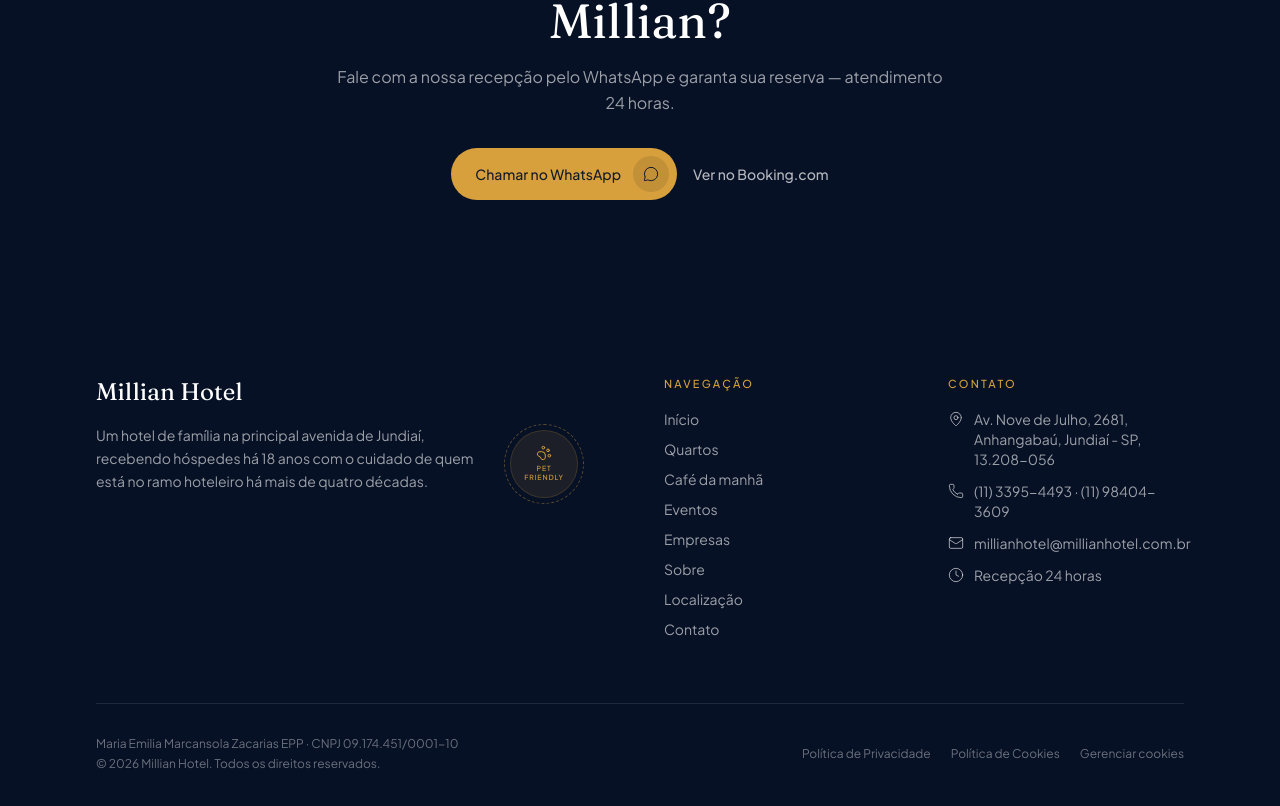
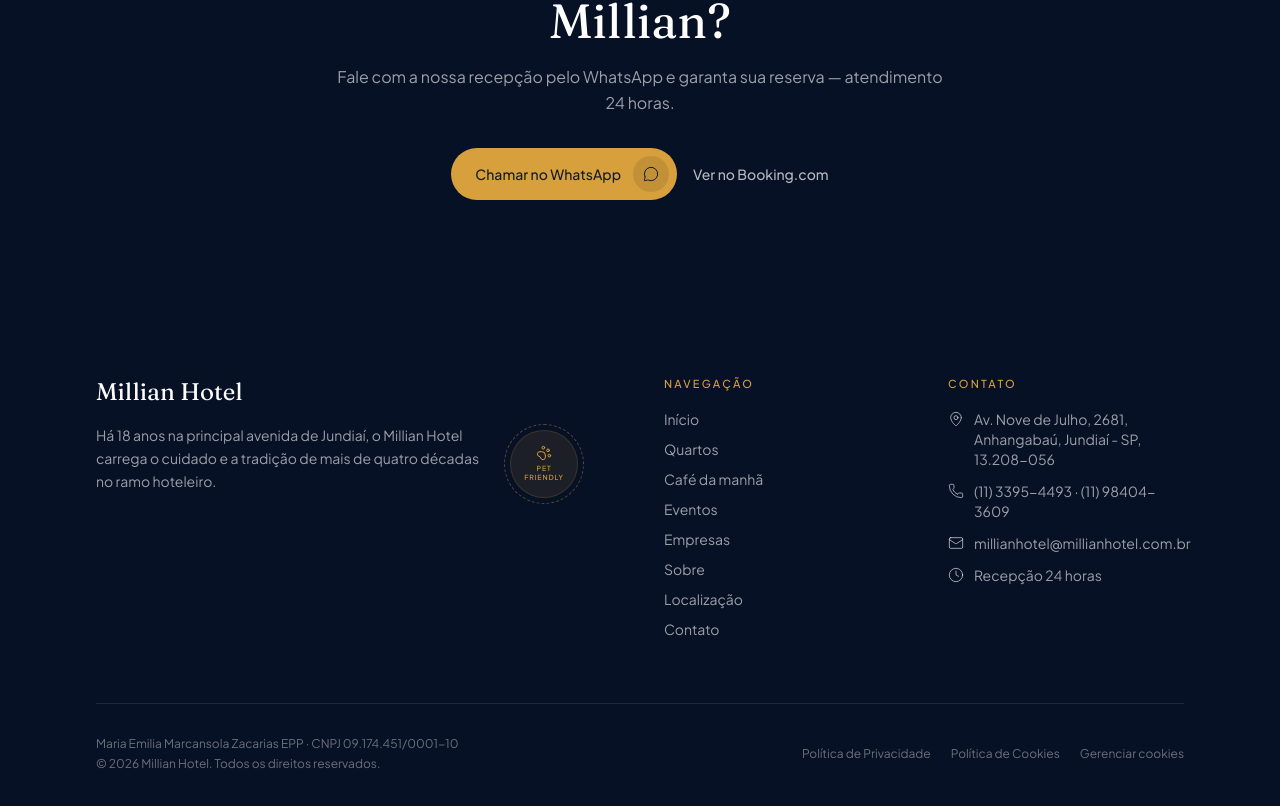
Before and after one commit to sandrofraga-evoluir/millian, a Next.js app: page / in a window 1280 px wide. Shown: the part 5635-6441 px from the top of the page. Built offline with nearby package versions, Linux system fonts and the light colour scheme.

Commit message:
Update footer brand blurb text (global, all pages)

```diff
--- a/src/components/site-footer.tsx
+++ b/src/components/site-footer.tsx
@@ -14,9 +14,9 @@
             <p className="font-heading text-2xl text-white">Millian Hotel</p>
             <div className="mt-4 flex flex-wrap items-start gap-6">
               <p className="max-w-sm text-sm leading-relaxed text-white/60">
-                Um hotel de família na principal avenida de Jundiaí, recebendo
-                hóspedes há 18 anos com o cuidado de quem está no ramo
-                hoteleiro há mais de quatro décadas.
+                Há 18 anos na principal avenida de Jundiaí, o Millian Hotel
+                carrega o cuidado e a tradição de mais de quatro décadas no
+                ramo hoteleiro.
               </p>
               <PetFriendlyBadge />
             </div>
```
